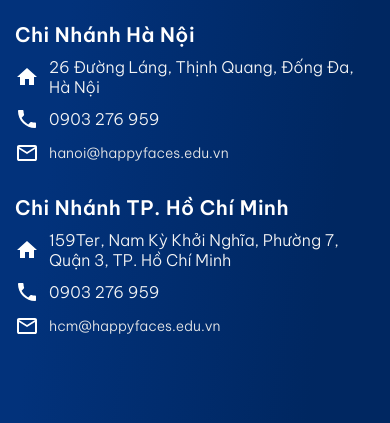
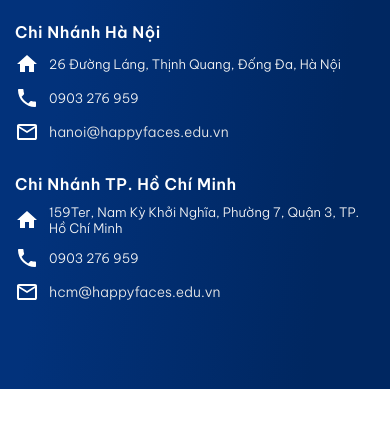
Before and after one commit to doanhoang69/happy_faces, a plain HTML site: page index.html in a window 390 px wide. Shown: the part 7165-7588 px from the top of the page. After the commit the page ends 7554 px from the top, so only its background shows below. Drawn offline with Linux system fonts and the light colour scheme.

Commit message:
Fix footer

```diff
--- a/styles.css
+++ b/styles.css
@@ -1764,7 +1764,7 @@ footer {
   display: flex;
   flex-direction: column;
   gap: 30px;
-  padding: 0 50px;
+  padding: 0 120px;
 }
 
 .slogan {
@@ -1941,6 +1941,15 @@ footer {
     line-height: 1.5;
   }
 
+  .branch-item_heading {
+    font-size: 16px;
+  }
+
+  .address_text,
+  .address_text a {
+    font-size: 13px;
+  }
+
   .social-link_wrapper {
     gap: 15px;
   }
```
